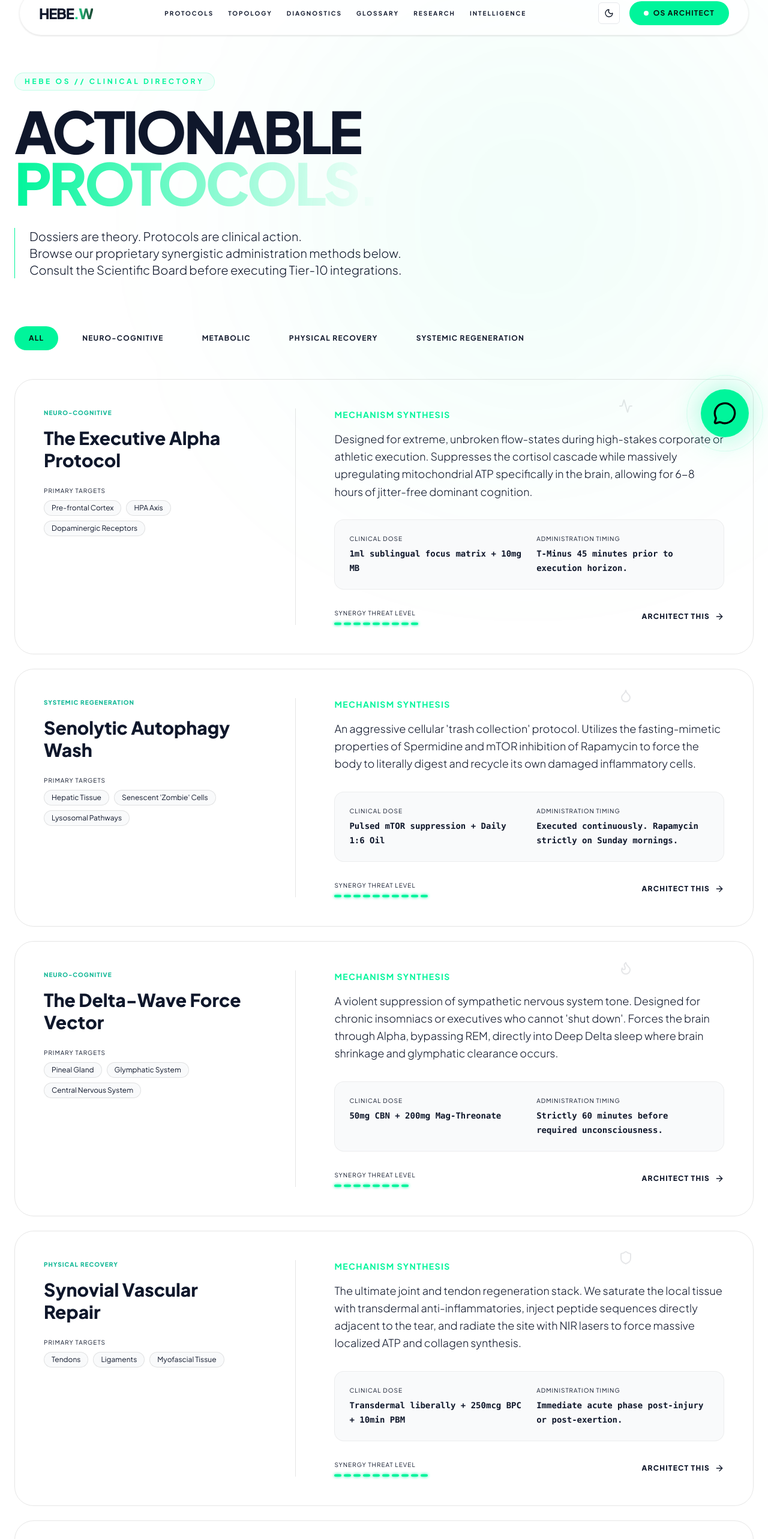
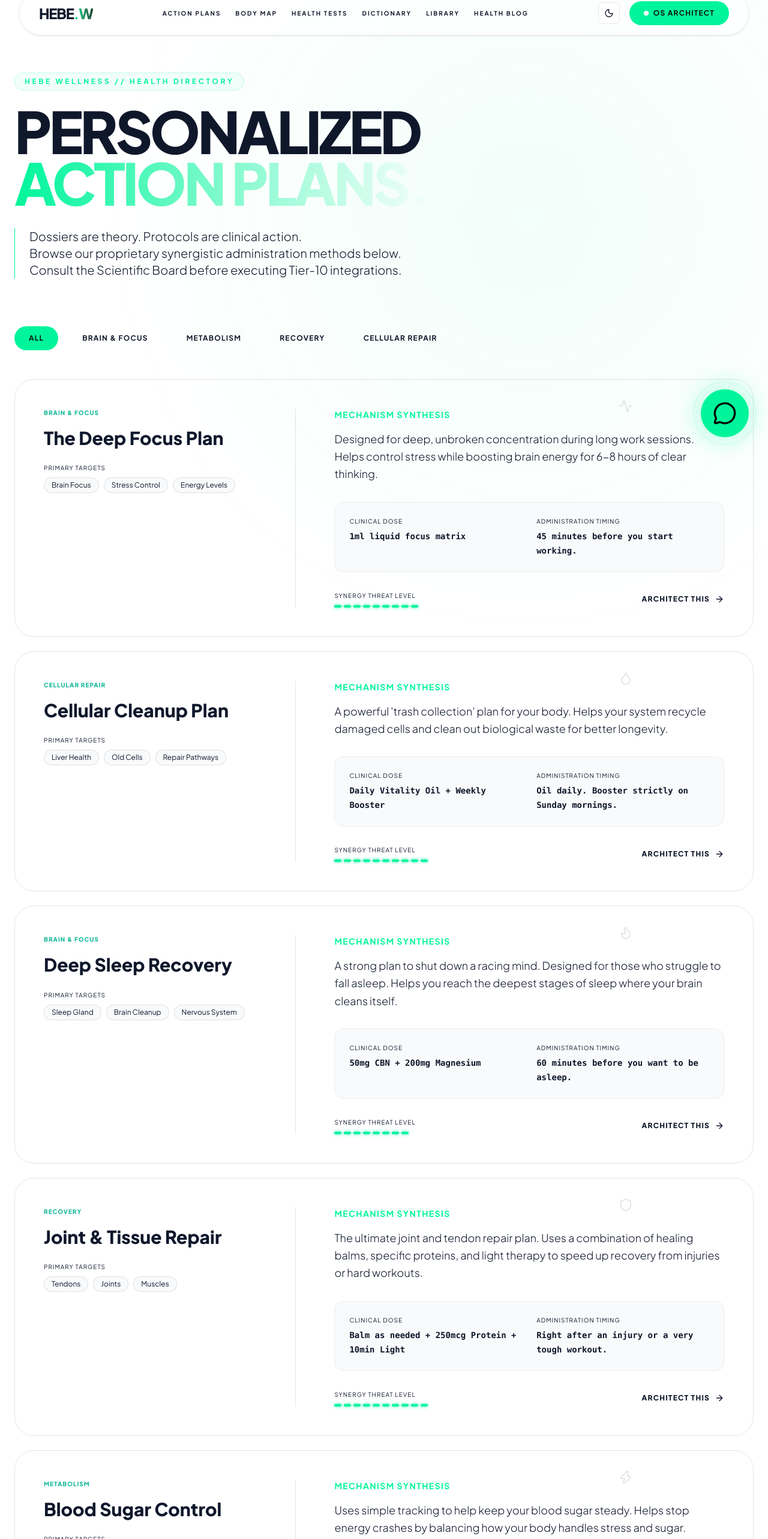
Before and after one commit to mani7lall/HEBEWELLNESS.IN-HOLITICWELLNESS, a Next.js app: page /protocols in a window 1280 px wide. Shown: the part 39-2605 px from the top of the page at 60% size. Built offline with nearby package versions, Linux system fonts and the light colour scheme.

Commit message:
Autoblog Sync: Why Hydration is the Simplest Form of Biohacking

```diff
--- a/src/app/glossary/page.tsx
+++ b/src/app/glossary/page.tsx
@@ -8,17 +8,17 @@ export default function Glossary() {
   const [searchTerm, setSearchTerm] = useState("");
 
   const glossaryItems = [
-    { name: "Apigenin", class: "Flavonoid", desc: "A naturally occurring compound found in chamomile. Used in Hebe formulations to heavily bind to GABA receptors, inducing deep muscular relaxation prior to sleep.", tier: "Public" },
-    { name: "BPC-157", class: "Peptide", desc: "Body Protecting Compound 157. A 15-amino acid sequence that rapidly accelerates angiogenesis (new blood vessels) to heal torn tendons and gastrointestinal ulcers.", tier: "Clinical" },
-    { name: "CBG (Cannabigerol)", class: "Phytocannabinoid", desc: "The 'mother cannabinoid'. Non-psychoactive. Possesses immense promise as a powerful neuroprotectant, shielding the brain from excitotoxicity and Huntington-like phenotypes.", tier: "Public" },
-    { name: "CBN (Cannabinol)", class: "Phytocannabinoid", desc: "The oxidized degradation product of THC. Vastly more sedative. Utilized strictly for inducing rapid descent into Delta-wave sleep without morning grogginess.", tier: "Public" },
-    { name: "L-Theanine", class: "Amino Acid", desc: "Found in green tea. Induces Alpha brain wave activity (8-12 Hz) to calm the central nervous system without acting as a sedative. The core of 'Flow State'.", tier: "Public" },
-    { name: "Methylene Blue", class: "Thiazine Dye", desc: "An auto-oxidizing compound that acts as an alternate electronic carrier in the mitochondria, bypassing damaged complexes to massively upregulate ATP production.", tier: "Clinical" },
-    { name: "mTOR", class: "Kinase Protein", desc: "Mechanistic Target of Rapamycin. The master biological switch that determines whether a cell grows and multiplies, or shrinks and repairs (autophagy).", tier: "Scientific" },
-    { name: "NAD+", class: "Coenzyme", desc: "Nicotinamide Adenine Dinucleotide. Crucial for cellular metabolism. Declines by 50% by age 50, resulting in catastrophic loss of mitochondrial energy output.", tier: "Scientific" },
-    { name: "Rapamycin", class: "Macrolide", desc: "The most potent known pharmacological inhibitor of mTOR. Triggers deep systemic autophagy, clearing the body of senescent cells. Must be pulsed to avoid immunosuppression.", tier: "Clinical" },
-    { name: "Spermidine", class: "Polyamine", desc: "A fasting mimetic that triggers autophagy by inhibiting EP300. Simulates the cellular benefits of a 72-hour water fast without the caloric restriction.", tier: "Clinical" },
-    { name: "Terpenes", class: "Hydrocarbon", desc: "Aromatic compounds that determine the phenotypic 'entourage effect' of cannabinoid matrices. Essential for dictating whether a tincture acts as a stimulant or a profound sedative.", tier: "Public" },
+    { name: "Apigenin", class: "Herb Compound", desc: "A natural compound found in chamomile. Helps your muscles relax deeply before sleep.", tier: "Public" },
+    { name: "BPC-157", class: "Repair Protein", desc: "A protein chain that helps heal injured tendons and stomach issues very quickly.", tier: "Clinical" },
+    { name: "CBG (Cannabigerol)", class: "Plant Compound", desc: "A natural plant part that helps protect the brain and keep it healthy.", tier: "Public" },
+    { name: "CBN (Cannabinol)", class: "Plant Compound", desc: "A natural plant part that helps you fall into a deep sleep without feeling groggy the next day.", tier: "Public" },
+    { name: "L-Theanine", class: "Tea Nutrient", desc: "Found in green tea. Helps calm the mind and focus without making you sleepy.", tier: "Public" },
+    { name: "Methylene Blue", class: "Energy Booster", desc: "A compound that helps your body's cells produce more energy.", tier: "Clinical" },
+    { name: "mTOR", class: "Growth Switch", desc: "The main switch in your body that decides if your cells should grow or clean themselves out.", tier: "Scientific" },
+    { name: "NAD+", class: "Cell Fuel", desc: "A key part of how your cells make energy. It naturally goes down as we get older.", tier: "Scientific" },
+    { name: "Rapamycin", class: "Cleanup Trigger", desc: "A powerful tool that triggers 'cellular cleanup,' helping your body get rid of old, damaged cells.", tier: "Clinical" },
+    { name: "Spermidine", class: "Fasting Mimic", desc: "A compound that gives your cells the same benefits as fasting, without having to skip meals.", tier: "Clinical" },
+    { name: "Terpenes", class: "Plant Aromas", desc: "Natural scents in plants that decide if a remedy will make you feel awake or sleepy.", tier: "Public" },
   ];
 
   const filtered = glossaryItems.filter(item =>
@@ -31,16 +31,16 @@ export default function Glossary() {
 
       <div className="flex flex-col md:flex-row justify-between items-end mb-16 gap-8">
         <div>
-          <span className="text-brand-neon font-bold tracking-[0.3em] text-[10px] uppercase mb-4 block"><Database className="inline w-3 h-3 mr-2" /> Lexicon Database</span>
+          <span className="text-brand-neon font-bold tracking-[0.3em] text-[10px] uppercase mb-4 block"><Database className="inline w-3 h-3 mr-2" /> Health Knowledge Base</span>
           <h1 className="text-5xl md:text-7xl font-black text-slate-900 dark:text-white tracking-tighter uppercase leading-[0.9]">
-            The <br/><span className="text-transparent bg-clip-text bg-gradient-to-r from-white to-brand-emerald">Pharmacopoeia</span> A-Z.
+            The <br/><span className="text-transparent bg-clip-text bg-gradient-to-r from-white to-brand-emerald">Health Dictionary.</span>
           </h1>
         </div>
 
         <div className="w-full md:w-96 relative">
           <input
             type="text"
-            placeholder="Search compound, peptide, or mechanism..."
+            placeholder="Search for a term or ingredient..."
             value={searchTerm}
             onChange={(e) => setSearchTerm(e.target.value)}
             className="w-full bg-white/5 border border-white/20 rounded-full py-4 pl-12 pr-6 text-slate-900 dark:text-white placeholder-white/30 focus:outline-none focus:border-brand-neon focus:ring-1 focus:ring-brand-neon transition-all"
--- a/src/app/protocols/page.tsx
+++ b/src/app/protocols/page.tsx
@@ -21,67 +21,67 @@ type Protocol = {
 export default function ProtocolsLibrary() {
   const [filter, setFilter] = useState<string>("All");
 
-  const categories = ["All", "Neuro-Cognitive", "Metabolic", "Physical Recovery", "Systemic Regeneration"];
+  const categories = ["All", "Brain & Focus", "Metabolism", "Recovery", "Cellular Repair"];
 
   const protocols: Protocol[] = [
     {
       id: "p1",
-      name: "The Executive Alpha Protocol",
-      category: "Neuro-Cognitive",
+      name: "The Deep Focus Plan",
+      category: "Brain & Focus",
       icon: <Activity />,
-      targets: ["Pre-frontal Cortex", "HPA Axis", "Dopaminergic Receptors"],
-      compounds: ["Neural Focus Matrix (CBD/L-Theanine)", "Methylene Blue (0.5mg/kg)"],
-      summary: "Designed for extreme, unbroken flow-states during high-stakes corporate or athletic execution. Suppresses the cortisol cascade while massively upregulating mitochondrial ATP specifically in the brain, allowing for 6-8 hours of jitter-free dominant cognition.",
-      clinicalDose: "1ml sublingual focus matrix + 10mg MB",
-      timing: "T-Minus 45 minutes prior to execution horizon.",
+      targets: ["Brain Focus", "Stress Control", "Energy Levels"],
+      compounds: ["Focus Matrix (CBD/L-Theanine)", "Methylene Blue"],
+      summary: "Designed for deep, unbroken concentration during long work sessions. Helps control stress while boosting brain energy for 6-8 hours of clear thinking.",
+      clinicalDose: "1ml liquid focus matrix",
+      timing: "45 minutes before you start working.",
       synergyLevel: 9
     },
     {
       id: "p2",
-      name: "Senolytic Autophagy Wash",
-      category: "Systemic Regeneration",
+      name: "Cellular Cleanup Plan",
+      category: "Cellular Repair",
       icon: <Droplet />,
-      targets: ["Hepatic Tissue", "Senescent 'Zombie' Cells", "Lysosomal Pathways"],
-      compounds: ["Supreme Vitality 1:6", "Spermidine (15mg)", "Rapamycin (Pulsed 5mg weekly)"],
-      summary: "An aggressive cellular 'trash collection' protocol. Utilizes the fasting-mimetic properties of Spermidine and mTOR inhibition of Rapamycin to force the body to literally digest and recycle its own damaged inflammatory cells.",
-      clinicalDose: "Pulsed mTOR suppression + Daily 1:6 Oil",
-      timing: "Executed continuously. Rapamycin strictly on Sunday mornings.",
+      targets: ["Liver Health", "Old Cells", "Repair Pathways"],
+      compounds: ["Vitality Oil", "Spermidine", "Rapamycin"],
+      summary: "A powerful 'trash collection' plan for your body. Helps your system recycle damaged cells and clean out biological waste for better longevity.",
+      clinicalDose: "Daily Vitality Oil + Weekly Booster",
+      timing: "Oil daily. Booster strictly on Sunday mornings.",
       synergyLevel: 10
     },
     {
       id: "p3",
-      name: "The Delta-Wave Force Vector",
-      category: "Neuro-Cognitive",
+      name: "Deep Sleep Recovery",
+      category: "Brain & Focus",
       icon: <Flame />,
-      targets: ["Pineal Gland", "Glymphatic System", "Central Nervous System"],
-      compounds: ["High-Dose CBN (Cannabinol)", "Magnesium L-Threonate"],
-      summary: "A violent suppression of sympathetic nervous system tone. Designed for chronic insomniacs or executives who cannot 'shut down'. Forces the brain through Alpha, bypassing REM, directly into Deep Delta sleep where brain shrinkage and glymphatic clearance occurs.",
-      clinicalDose: "50mg CBN + 200mg Mag-Threonate",
-      timing: "Strictly 60 minutes before required unconsciousness.",
+      targets: ["Sleep Gland", "Brain Cleanup", "Nervous System"],
+      compounds: ["High-Dose CBN", "Magnesium"],
+      summary: "A strong plan to shut down a racing mind. Designed for those who struggle to fall asleep. Helps you reach the deepest stages of sleep where your brain cleans itself.",
+      clinicalDose: "50mg CBN + 200mg Magnesium",
+      timing: "60 minutes before you want to be asleep.",
       synergyLevel: 8
     },
     {
       id: "p4",
-      name: "Synovial Vascular Repair",
-      category: "Physical Recovery",
+      name: "Joint & Tissue Repair",
+      category: "Recovery",
       icon: <Shield />,
-      targets: ["Tendons", "Ligaments", "Myofascial Tissue"],
-      compounds: ["Targeted Recovery Matrix Balm", "Sub-Q BPC-157", "Near-Infrared Light (850nm)"],
-      summary: "The ultimate joint and tendon regeneration stack. We saturate the local tissue with transdermal anti-inflammatories, inject peptide sequences directly adjacent to the tear, and radiate the site with NIR lasers to force massive localized ATP and collagen synthesis.",
-      clinicalDose: "Transdermal liberally + 250mcg BPC + 10min PBM",
-      timing: "Immediate acute phase post-injury or post-exertion.",
+      targets: ["Tendons", "Joints", "Muscles"],
+      compounds: ["Recovery Balm", "Peptide BPC-157", "Red Light Therapy"],
+      summary: "The ultimate joint and tendon repair plan. Uses a combination of healing balms, specific proteins, and light therapy to speed up recovery from injuries or hard workouts.",
+      clinicalDose: "Balm as needed + 250mcg Protein + 10min Light",
+      timing: "Right after an injury or a very tough workout.",
       synergyLevel: 10
     },
     {
       id: "p5",
-      name: "Insulin & Glycemic Flattening",
-      category: "Metabolic",
+      name: "Blood Sugar Control",
+      category: "Metabolism",
       icon: <Zap />,
-      targets: ["Hepatic Glucose Receptors", "Pancreatic Beta Cells"],
-      compounds: ["Supreme Vitality Full-Spectrum", "CGM Biometric Telemetry"],
-      summary: "Utilizing continuous glucose monitors to map the cortisol-glucose axis. We blunt the stress-induced gluconeogenesis of cortisol by pre-loading with CB1 antagonists via our Full-Spectrum matrix, ensuring a flat, immortal glycemic baseline.",
-      clinicalDose: "1ml Supreme Vitality upon waking",
-      timing: "Every 12 hours exactly to maintain baseline receptor saturation.",
+      targets: ["Liver", "Blood Sugar"],
+      compounds: ["Full-Spectrum Oil", "Glucose Tracking"],
+      summary: "Uses simple tracking to help keep your blood sugar steady. Helps stop energy crashes by balancing how your body handles stress and sugar.",
+      clinicalDose: "1ml Vitality Oil in the morning",
+      timing: "Every 12 hours to keep your levels steady.",
       synergyLevel: 7
     }
   ];
@@ -93,9 +93,9 @@ export default function ProtocolsLibrary() {
       <div className="absolute top-0 right-0 w-[800px] h-[800px] bg-brand-neon/5 blur-[150px] rounded-full point-events-none -z-10"></div>
 
       <div className="mb-20">
-        <span className="text-brand-neon font-bold tracking-[0.3em] text-[10px] sm:text-xs uppercase mb-6 block border border-brand-neon/20 px-4 py-1.5 rounded-full inline-block bg-brand-neon/5 shadow-glow">Hebe OS // Clinical Directory</span>
+        <span className="text-brand-neon font-bold tracking-[0.3em] text-[10px] sm:text-xs uppercase mb-6 block border border-brand-neon/20 px-4 py-1.5 rounded-full inline-block bg-brand-neon/5 shadow-glow">Hebe Wellness // Health Directory</span>
         <h1 className="text-5xl md:text-8xl font-black text-slate-900 dark:text-white tracking-tighter uppercase leading-[0.9] mb-8">
-          Actionable <br/><span className="text-transparent bg-clip-text bg-gradient-to-r from-brand-neon to-brand-neon-cyan">Protocols.</span>
+          Personalized <br/><span className="text-transparent bg-clip-text bg-gradient-to-r from-brand-neon to-brand-neon-cyan">Action Plans.</span>
         </h1>
         <p className="text-xl text-slate-900 dark:text-white/60 max-w-2xl font-light border-l border-brand-neon pl-6">
           Dossiers are theory. Protocols are clinical action. <br/>Browse our proprietary synergistic administration methods below. Consult the Scientific Board before executing Tier-10 integrations.
--- a/src/components/layout/Navbar.tsx
+++ b/src/components/layout/Navbar.tsx
@@ -9,12 +9,12 @@ export default function Navbar() {
   const [isOpen, setIsOpen] = useState(false);
 
   const navLinks = [
-    { name: "Protocols", link: "/protocols", hoverColor: "hover:text-brand-neon" },
-    { name: "Topology", link: "/tools/body-map", hoverColor: "hover:text-brand-neon-cyan" },
-    { name: "Diagnostics", link: "/tools/longevity-calculator", hoverColor: "hover:text-rose-500" },
-    { name: "Glossary", link: "/glossary", hoverColor: "hover:text-brand-gold" },
-    { name: "Research", link: "/research-library", hoverColor: "hover:text-[#14B897]" },
-    { name: "Intelligence", link: "/blog", hoverColor: "hover:text-slate-900 dark:text-white" }
+    { name: "Action Plans", link: "/protocols", hoverColor: "hover:text-brand-neon" },
+    { name: "Body Map", link: "/tools/body-map", hoverColor: "hover:text-brand-neon-cyan" },
+    { name: "Health Tests", link: "/tools/longevity-calculator", hoverColor: "hover:text-rose-500" },
+    { name: "Dictionary", link: "/glossary", hoverColor: "hover:text-brand-gold" },
+    { name: "Library", link: "/research-library", hoverColor: "hover:text-[#14B897]" },
+    { name: "Health Blog", link: "/blog", hoverColor: "hover:text-slate-900 dark:text-white" }
   ];
 
   return (
```
Also changed, not shown: src/content/blog/why-hydration-is-the-simplest-form-of-biohacking.mdx (+27 -36 lines).
